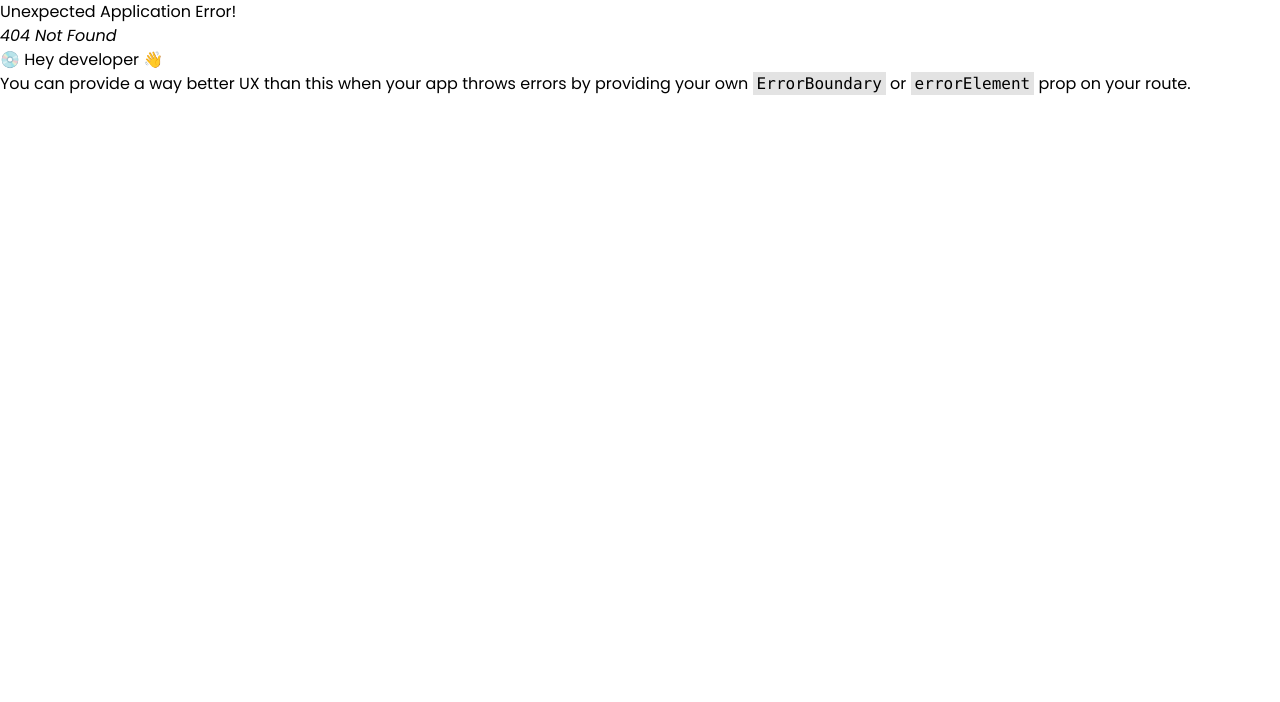
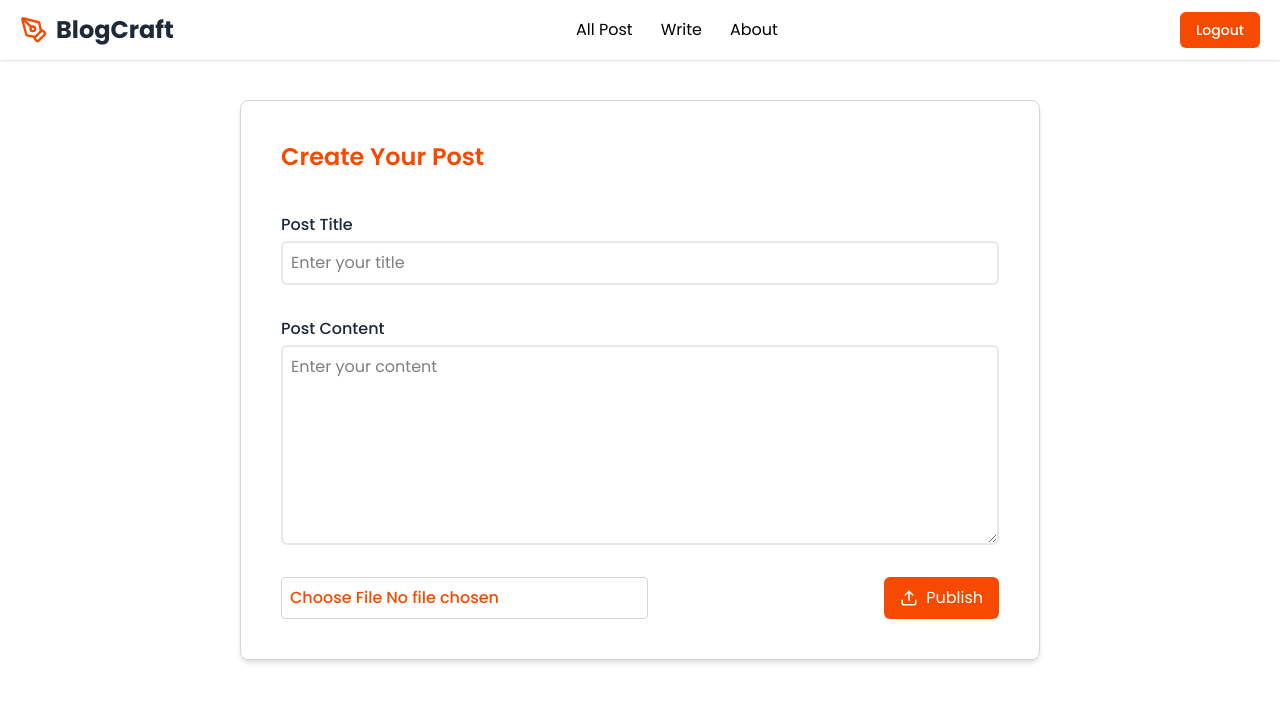
Before and after one commit to abhishekkumar011/BlogCraft, a React (Vite) app in the folder frontend/: page /createpost in a window 1280 px wide. Before the commit this address had no page. Shown: the top 702 px of the page. Built offline with nearby package versions, Linux system fonts and the light colour scheme; sample sign-in values are in the browser's storage.

Commit message:
feat: Implement create post

```diff
--- /dev/null
+++ b/frontend/src/components/PostFormComponent.jsx
@@ -0,0 +1,108 @@
+import axios from "axios";
+import { useState } from "react";
+import { Upload } from "lucide-react";
+import { useNavigate } from "react-router-dom";
+
+function PostFormComponent() {
+  const [title, setTitle] = useState("");
+  const [content, setContent] = useState("");
+  const [file, setFile] = useState(null);
+  const [error, setError] = useState("");
+
+  const navigate = useNavigate();
+
+  const handleSubmit = async (e) => {
+    const token = localStorage.getItem("token");
+    setError("");
+    e.preventDefault();
+
+    const formData = new FormData();
+    formData.append("title", title);
+    formData.append("content", content);
+
+    if (file) formData.append("image", file);
+
+    try {
+      const response = await axios.post(
+        `${import.meta.env.VITE_API_URL}/posts/createpost`,
+        formData,
+        {
+          headers: {
+            "Content-Type": "multipart/form-data",
+            Authorization: `Bearer ${token}`,
+          },
+        }
+      );
+      if (response?.data) {
+        alert("Post created successfully");
+      }
+
+      navigate("/");
+    } catch (error) {
+      console.log("Post creation failed ", error);
+      if (error.response.data.msg) {
+        setError(error.response.data.msg);
+      } else {
+        setError("Something went wrong. Please try again.");
+      }
+    }
+  };
+
+  return (
+    <div className="p-10 flex items-center justify-center">
+      <div className="p-10 shadow-md w-2/3 rounded-lg border border-gray-300">
+        <h4 className="text-primary text-2xl font-semibold">
+          Create Your Post
+        </h4>
+
+        <form onSubmit={handleSubmit}>
+          <div className="mt-10 flex flex-col gap-8">
+            <div className="flex flex-col gap-1">
+              <label className=" font-medium text-gray-800">Post Title</label>
+              <input
+                required
+                onChange={(e) => setTitle(e.target.value)}
+                value={title}
+                placeholder="Enter your title"
+                className="border-2 border-gray-200 p-2 rounded-md outline-0"
+              />
+            </div>
+
+            <div className="flex flex-col gap-1">
+              <label className=" font-medium text-gray-800">Post Content</label>
+              <textarea
+                value={content}
+                onChange={(e) => setContent(e.target.value)}
+                className="border-2 h-50 border-gray-200 p-2 rounded-md outline-0"
+                required
+                placeholder="Enter your content"
+              />
+            </div>
+
+            <div className="flex justify-between">
+              <input
+                type="file"
+                className="font-medium text-primary border border-gray-300 rounded p-2 w-fit cursor-pointer"
+                accept="image/*"
+                onChange={(e) => setFile(e.target.files[0])}
+              />
+
+              {error && (
+                <p className="text-red-600 text-sm text-center font-medium">
+                  {error}
+                </p>
+              )}
+
+              <div className="flex items-center gap-2 text-white bg-primary px-4 py-2 w-fit rounded-md cursor-pointer">
+                <Upload size={18} />
+                <button type="submit">Publish</button>
+              </div>
+            </div>
+          </div>
+        </form>
+      </div>
+    </div>
+  );
+}
+
+export default PostFormComponent;
--- a/frontend/src/main.jsx
+++ b/frontend/src/main.jsx
@@ -9,6 +9,8 @@ import AllPost from "./pages/AllPost.jsx";
 import { createRoot } from "react-dom/client";
 import { AuthProvider } from "./context/AuthContext.jsx";
 import { createBrowserRouter, RouterProvider } from "react-router-dom";
+import PostForm from "./pages/PostForm.jsx";
+import PrivateRoute from "./components/PrivateRoute.jsx";
 
 const router = createBrowserRouter([
   {
@@ -35,6 +37,14 @@ const router = createBrowserRouter([
         path: "/post/:id",
         element: <Post />,
       },
+      {
+        path: "/createpost",
+        element: (
+          <PrivateRoute>
+            <PostForm />
+          </PrivateRoute>
+        ),
+      },
     ],
   },
 ]);
--- a/frontend/src/pages/AllPost.jsx
+++ b/frontend/src/pages/AllPost.jsx
@@ -1,19 +1,31 @@
+import axios from "axios";
 import { useEffect, useState } from "react";
 import PostCard from "../components/PostCard";
-import axios from "axios";
 
 function AllPost() {
   const [posts, setPosts] = useState([]);
+  const [loading, setLoading] = useState(false);
 
   useEffect(() => {
-    const fetchPost = async () => {
-      const response = await axios.get(
-        `${import.meta.env.VITE_API_URL}/posts/`
-      );
-      setPosts(response.data.posts);
-    };
-    fetchPost();
+    try {
+      setLoading(true);
+      const fetchPosts = async () => {
+        const response = await axios.get(
+          `${import.meta.env.VITE_API_URL}/posts/`
+        );
+        setPosts(response.data.posts);
+      };
+      fetchPosts();
+    } catch (error) {
+      console.error("Could not load posts ", error);
+    } finally {
+      setLoading(false);
+    }
   }, []);
+
+  if (loading) {
+    return <p>Loading...</p>;
+  }
 
   return (
     <div className="p-10 grid grid-cols-4">
--- a/frontend/src/pages/Post.jsx
+++ b/frontend/src/pages/Post.jsx
@@ -5,8 +5,11 @@ import { useParams } from "react-router-dom";
 function Post() {
   const { id } = useParams();
   const [post, setPost] = useState({});
+  const [loading, setLoading] = useState(false);
 
   useEffect(() => {
+    try {
+      setLoading(true);
       const fetchSinglePost = async (id) => {
         const response = await axios.get(
           `${import.meta.env.VITE_API_URL}/posts/p/${id}`
@@ -14,9 +17,14 @@ function Post() {
         setPost(response.data.postById);
       };
       fetchSinglePost(id);
+    } catch (error) {
+      console.error("Could not load post ", error);
+    } finally {
+      setLoading(false);
+    }
   }, []);
 
-  if (!post) {
+  if (loading) {
     return <p>Loading...</p>;
   }
 
--- /dev/null
+++ b/frontend/src/pages/PostForm.jsx
@@ -0,0 +1,11 @@
+import PostFormComponent from "../components/PostFormComponent";
+
+function PostForm() {
+  return (
+    <div>
+      <PostFormComponent />
+    </div>
+  );
+}
+
+export default PostForm;
```
Lines whose indentation alone changed are shown as unchanged.
